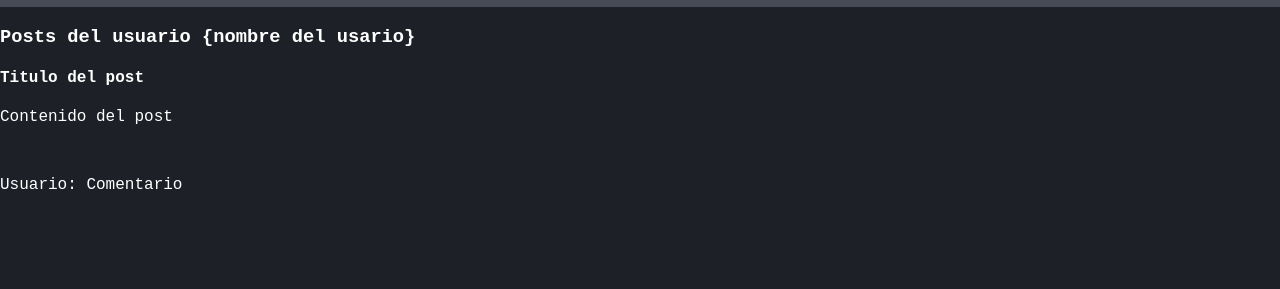
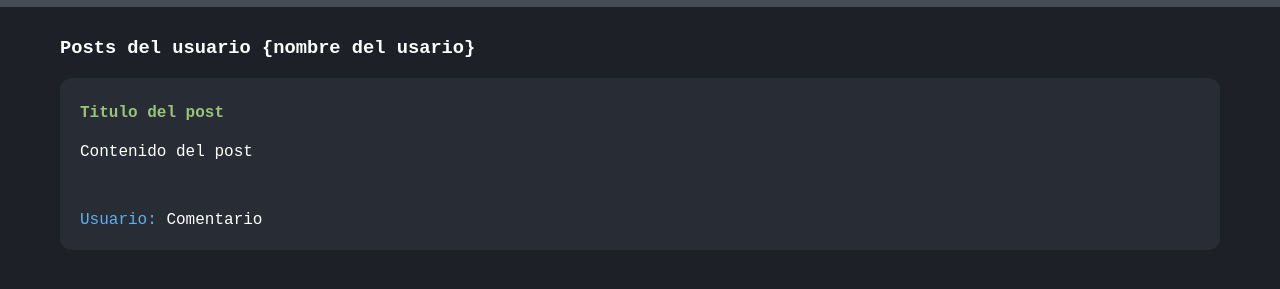
Before and after one commit to denisarangue/curso-git, a plain HTML site: page index.html in a window 1280 px wide. Shown: the part 63-352 px from the top of the page. Drawn offline with Linux system fonts and the light colour scheme; a web font is replaced by a local one.

Commit message:
Add post styles

```diff
--- a/style.css
+++ b/style.css
@@ -21,3 +21,24 @@ h1 {
     width: 50px;
     height: 50px;
 }
+
+.container {
+    margin-top: 30px;
+    padding: 0 60px 0 60px;
+}
+
+.post {
+    background-color: #282c34;
+    margin-bottom: 14px;
+    padding: 5px 20px 5px 20px;
+    border-radius: 12px;
+}
+
+.post h4 {
+    color: #98c379;
+
+}
+
+.post span {
+    color: #61afef;
+}
```
